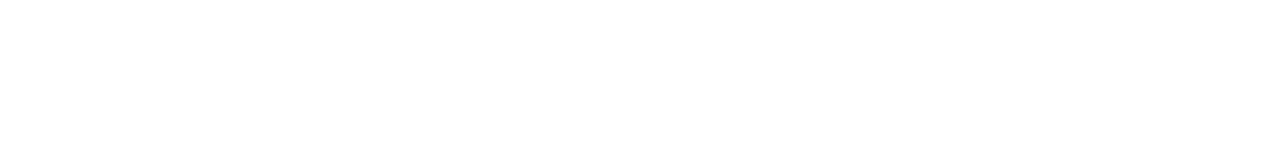
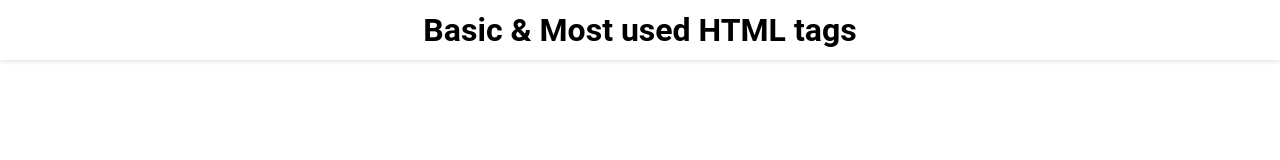
Before and after one commit to ninjaasmoke/html-tags, a plain HTML site: page index.html in a window 1280 px wide. Drawn offline with Linux system fonts and the light colour scheme.

Commit message:
added header

```diff
--- a/index.html
+++ b/index.html
@@ -8,5 +8,8 @@
     <link rel="stylesheet" href="style.css">
 </head>
 <body>
+   <header>
+        <h1>Basic & Most used HTML tags</h1>
+   </header>
 </body>
 </html>
--- a/style.css
+++ b/style.css
@@ -3,3 +3,21 @@
     padding: 0;
     box-sizing: border-box;
 }
+
+body {
+    font-family: 'Roboto', sans-serif;
+}
+
+header {
+    background-color: #fff;
+    height: 60px;
+    width: 100%;
+    position: fixed;
+    top: 0;
+    left: 0;
+    z-index: 1;
+    box-shadow: 0px 2px 4px rgba(0, 0, 0, 0.1);
+    display: flex;
+    justify-content: center;
+    align-items: center;
+}
```
